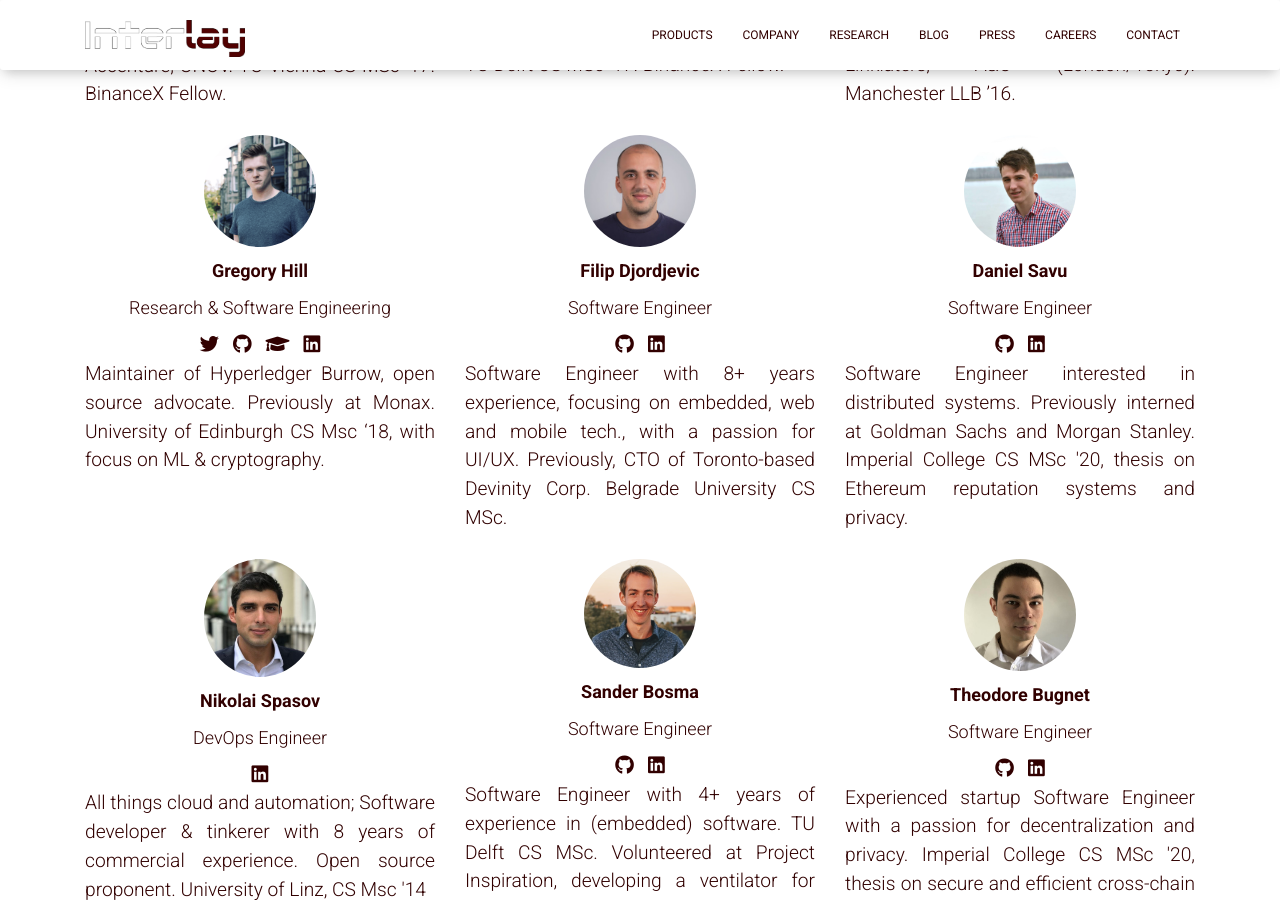
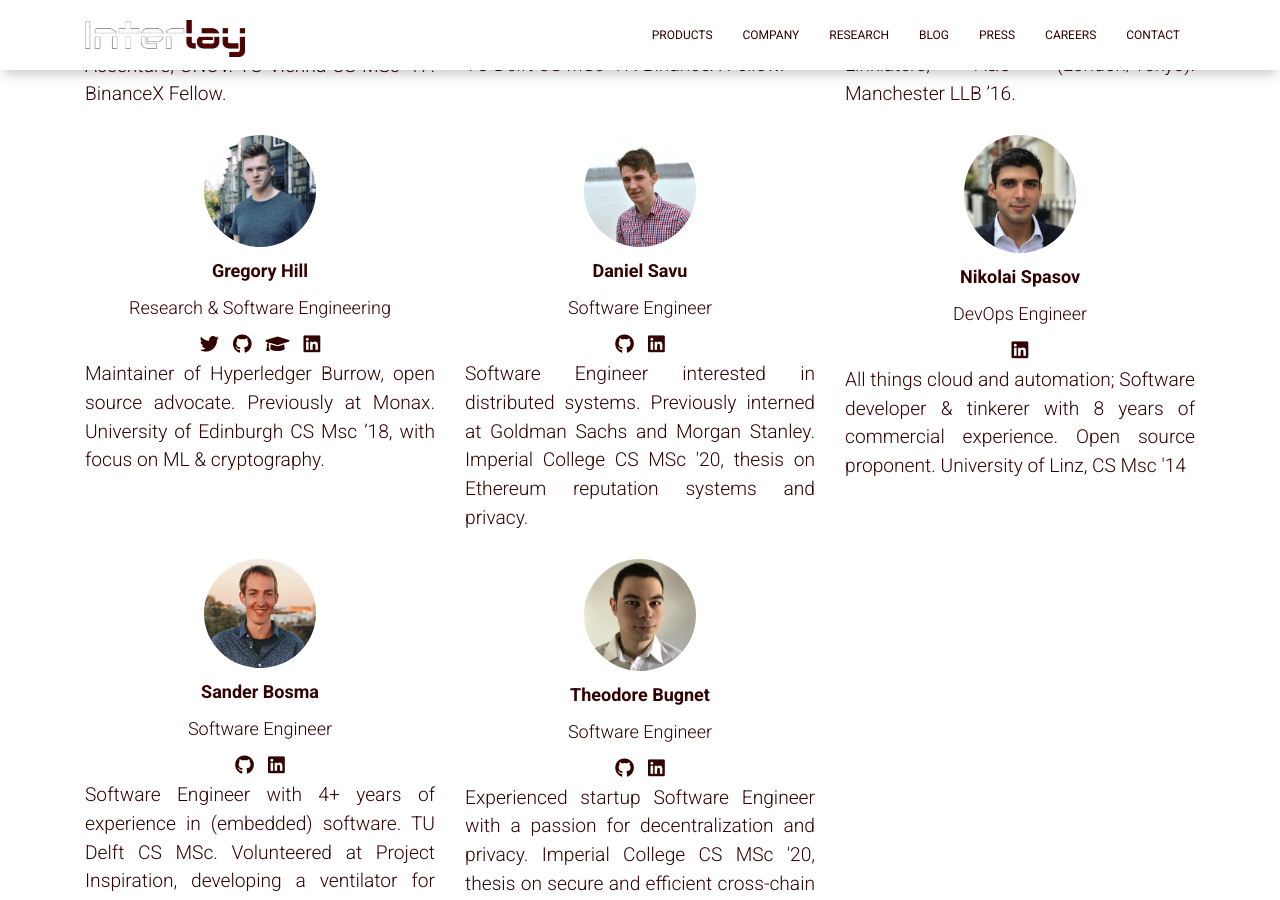
Before and after one commit to interlay/archive-interlay.github.io, a Jekyll site: the page built from company.md, in a window 1280 px wide and 900 px high, scrolled down 887 px. Built offline with Jekyll 4.4.1, drawn with Linux system fonts in a browser that asks for light colours.

Commit message:
Updates bios

```diff
--- a/_data/bios.yml
+++ b/_data/bios.yml
@@ -36,14 +36,6 @@
   scholar: OoKiidsAAAAJ
   image: gregory.png
 
-
-- name: Filip Djordjevic
-  role: Software Engineer
-  bio: Software Engineer with 8+ years experience, focusing on embedded, web and mobile tech., with a passion for UI/UX. Previously, CTO of Toronto-based Devinity Corp. Belgrade University CS MSc.
-  linkedin: filip-djordjevic-2a3a9054
-  github: filip-djordjevic
-  image: filip.jpg
-
 - name: Daniel Savu
   role: Software Engineer
   bio: Software Engineer interested in distributed systems. Previously interned at Goldman Sachs and Morgan Stanley. Imperial College CS MSc '20, thesis on Ethereum reputation systems and privacy.
```
Also changed, not shown: assets/img/profile/filip.jpg (deleted).
